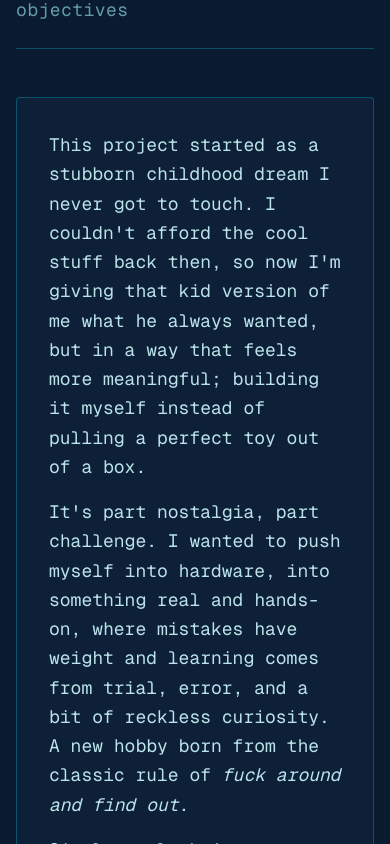
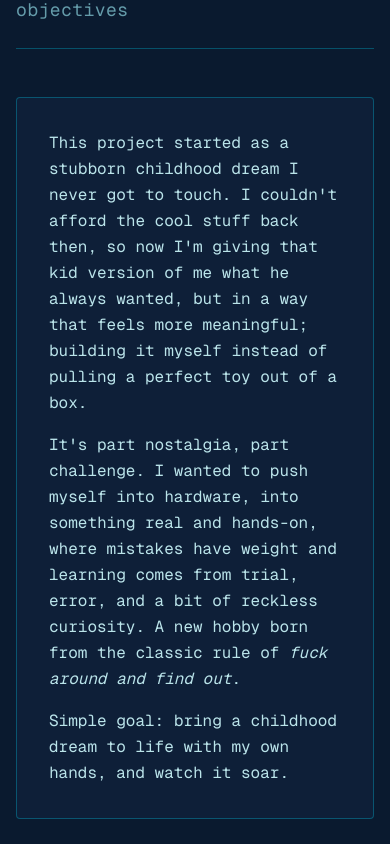
Before and after one commit to danishayman/f22-raptor, a Next.js app: page / in a window 390 px wide. Shown: the part 1080-1924 px from the top of the page. Built offline with nearby package versions, Linux system fonts and the light colour scheme.

Commit message:
feat: add `TextBlock` component and `WhyIBuiltThisSection` to display project motivation

```diff
--- a/components/TextBlock.tsx
+++ b/components/TextBlock.tsx
@@ -6,7 +6,7 @@ interface TextBlockProps {
 export default function TextBlock({ children, className = "" }: TextBlockProps) {
   return (
     <div className={`border border-cyan-400/30 bg-blueprint-blue/20 p-8 rounded-sm ${className}`}>
-      <div className="text-cyan-100/90 text-lg leading-relaxed">
+      <div className="text-cyan-100/90 text-base md:text-lg leading-relaxed">
         {children}
       </div>
     </div>
```
